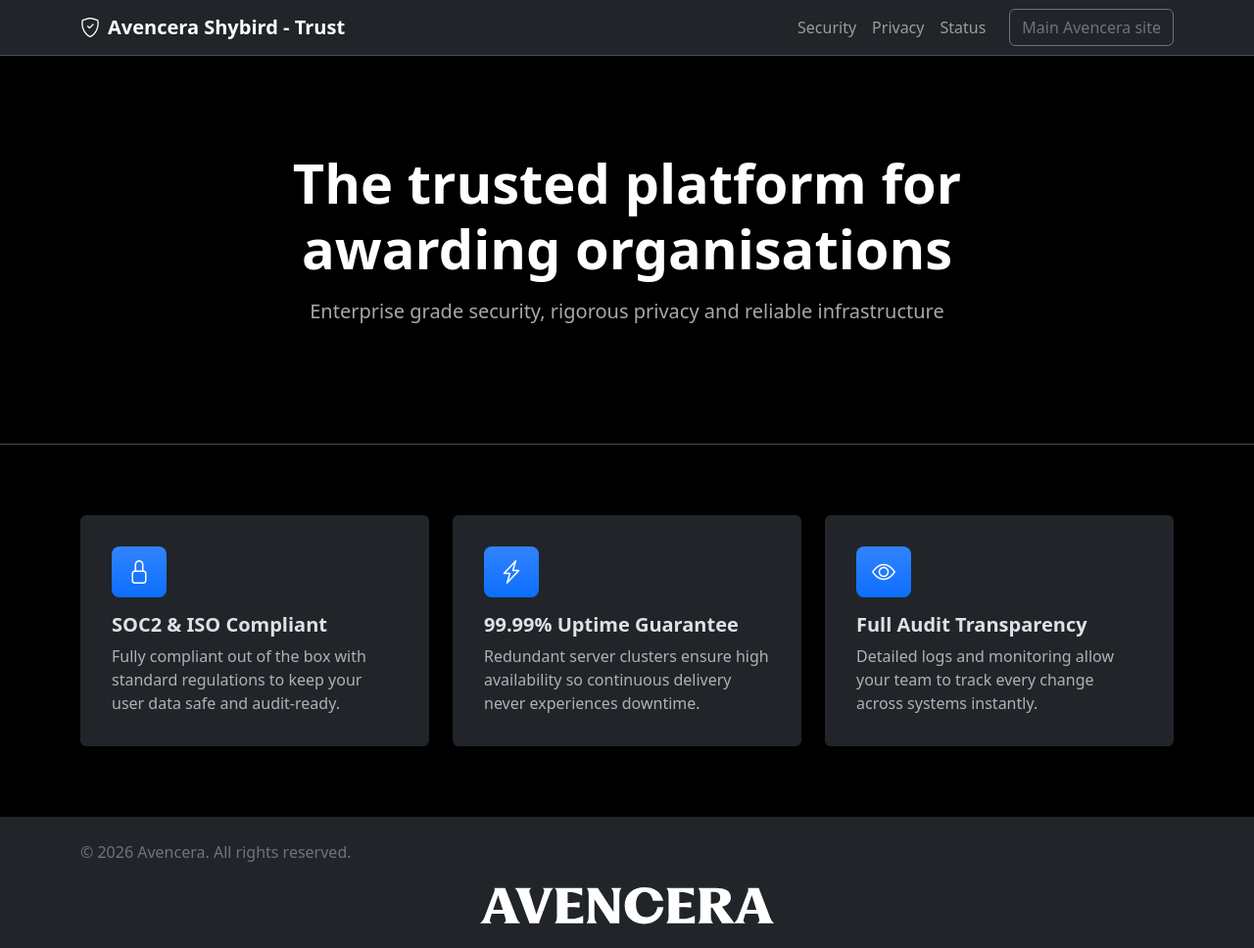
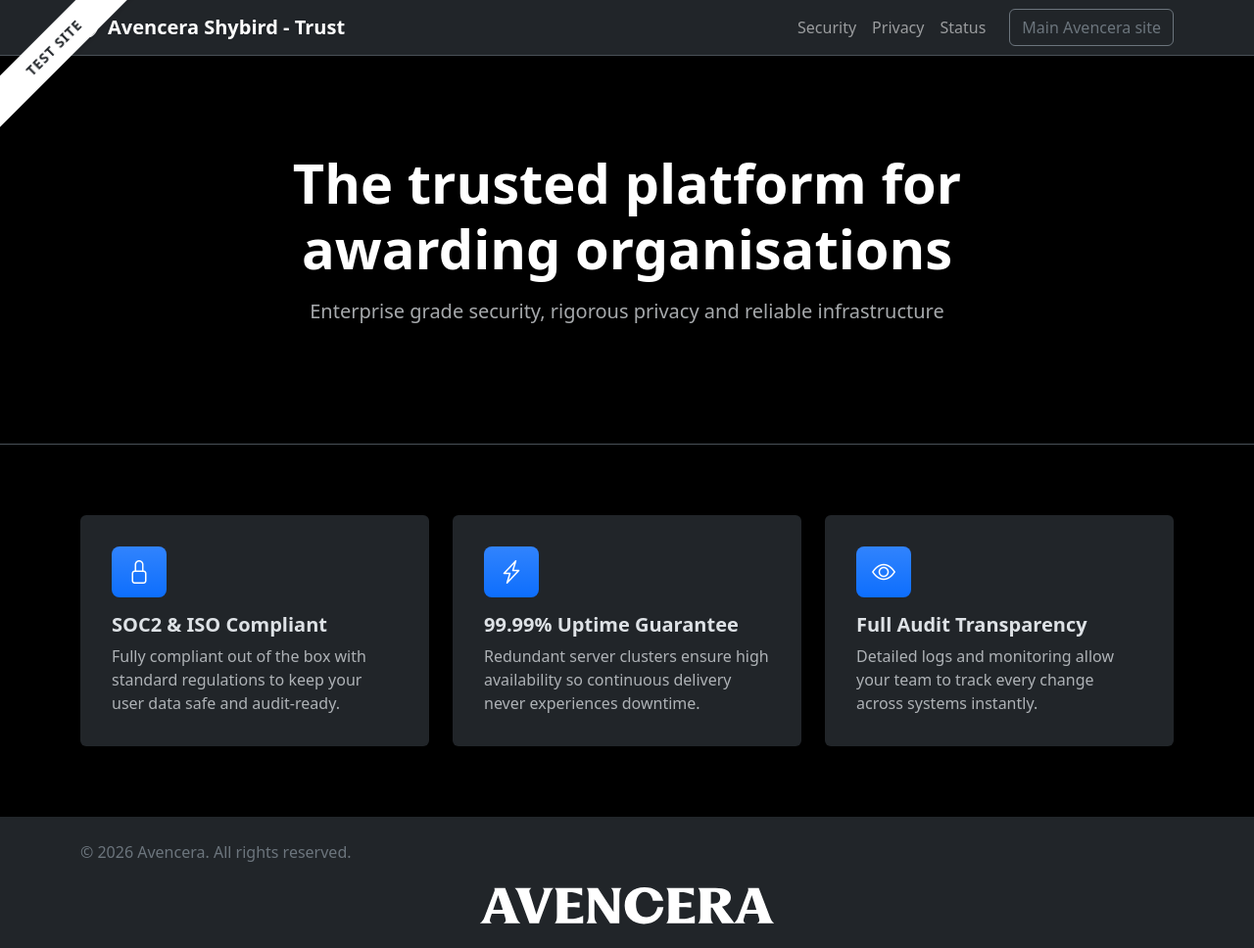
Before and after one commit to berthelemy/demo-trust-jekyll, a Jekyll site: the page built from index.markdown, in a window 1280 px wide and 968 px high. Shown: the whole window at 98% size. Built offline with Jekyll 4.4.1, drawn with Linux system fonts in a browser that asks for light colours.

Commit message:
Add test site banner

```diff
--- a/_includes/head.html
+++ b/_includes/head.html
@@ -5,5 +5,8 @@
   <title>TrustSaaS - Modern & Secure Platform</title>
   <link href="https://cdn.jsdelivr.net/npm/bootstrap@5.3.3/dist/css/bootstrap.min.css" rel="stylesheet">
   <link href="https://cdn.jsdelivr.net/npm/bootstrap-icons@1.11.3/font/bootstrap-icons.min.css" rel="stylesheet">
+
+  <link href="/assets/css/overrides.css" rel="stylesheet">
+
     <link href="/assets/images/Avancera_FAVICON%2032x32.jpg" rel="shortcut icon" type="image/x-icon"/>
 </head>
--- a/_layouts/default.html
+++ b/_layouts/default.html
@@ -2,6 +2,9 @@
 <html lang="en" data-bs-theme="dark">
     {% include head.html %}
     <body class="bg-black text-white">
+        <div class="test-banner position-fixed bg-white text-dark text-center fw-bold">
+    TEST SITE
+</div>
         {% include nav.html %}
 
     {{ content }}
--- /dev/null
+++ b/assets/css/overrides.css
@@ -0,0 +1,11 @@
+.test-banner {
+    top: 30px;
+    left: -55px;
+    width: 220px;
+    padding: 8px 0;
+    font-size: 14px;
+    letter-spacing: 1px;
+    transform: rotate(-45deg);
+    z-index: 9999;
+    box-shadow: 0 2px 6px rgba(0, 0, 0, 0.15);
+}
```
